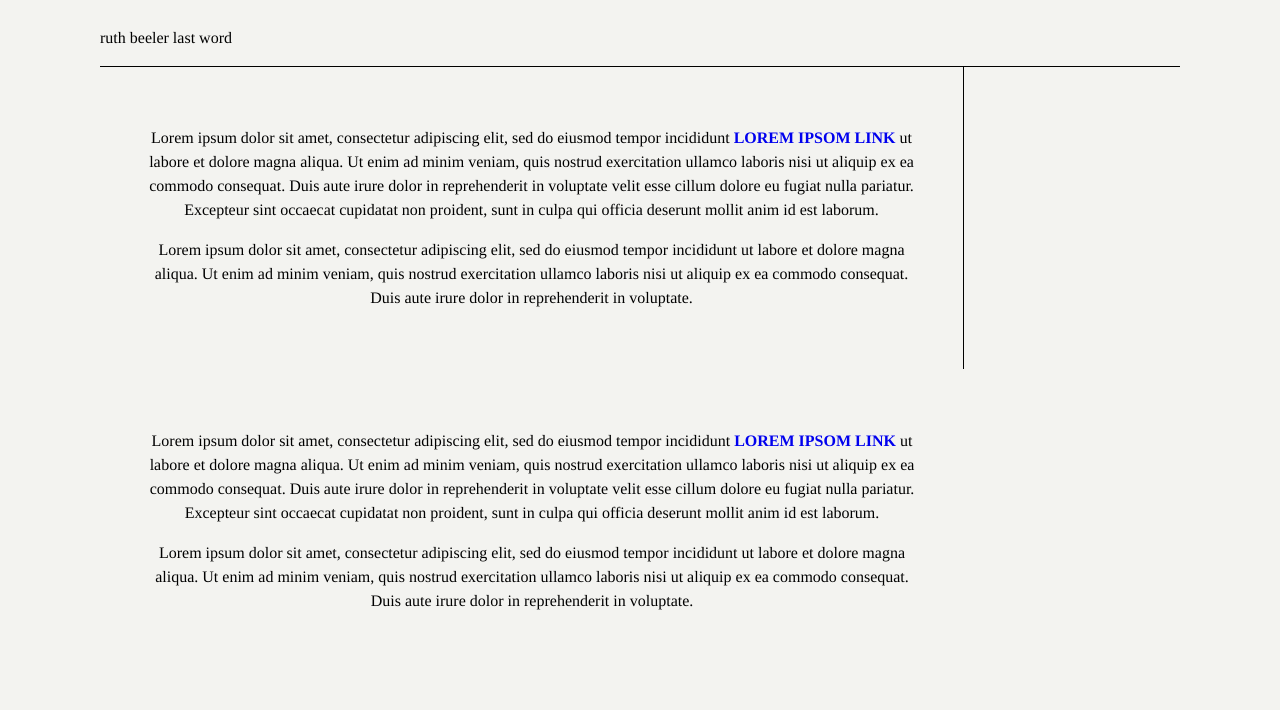
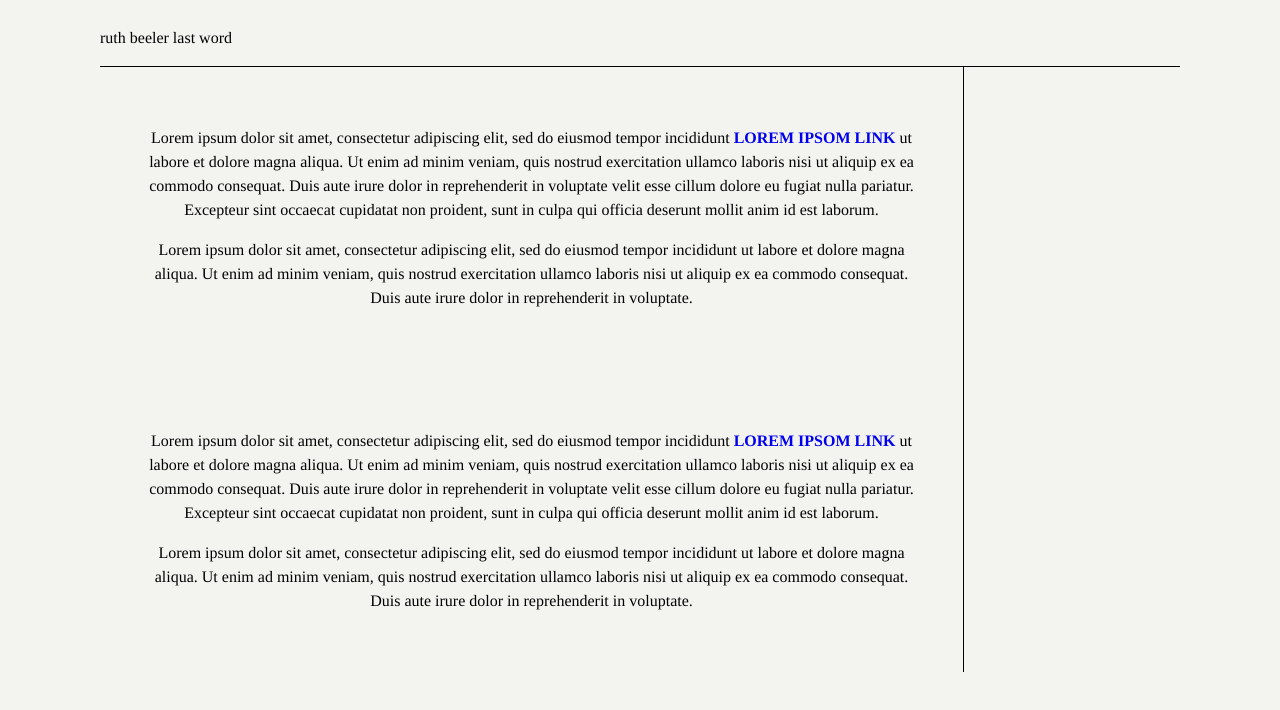
Before and after one commit to rbeeler/rbeeler.github.io, a plain HTML site: page index.html in a window 1280 px wide. Drawn offline with Linux system fonts and the light colour scheme.

Commit message:
columns...grrr

```diff
--- a/index.html
+++ b/index.html
@@ -48,7 +48,7 @@
 
 			</div>  <!-- end column -->
 
-			<div id="column2">
+			<div id="column1">
 
 					<p>Lorem ipsum dolor sit amet, consectetur adipiscing elit, sed do eiusmod tempor incididunt
 						<a href="https://loremipsum.io/" target="_blank"><strong>LOREM IPSOM LINK</strong></a>
```
